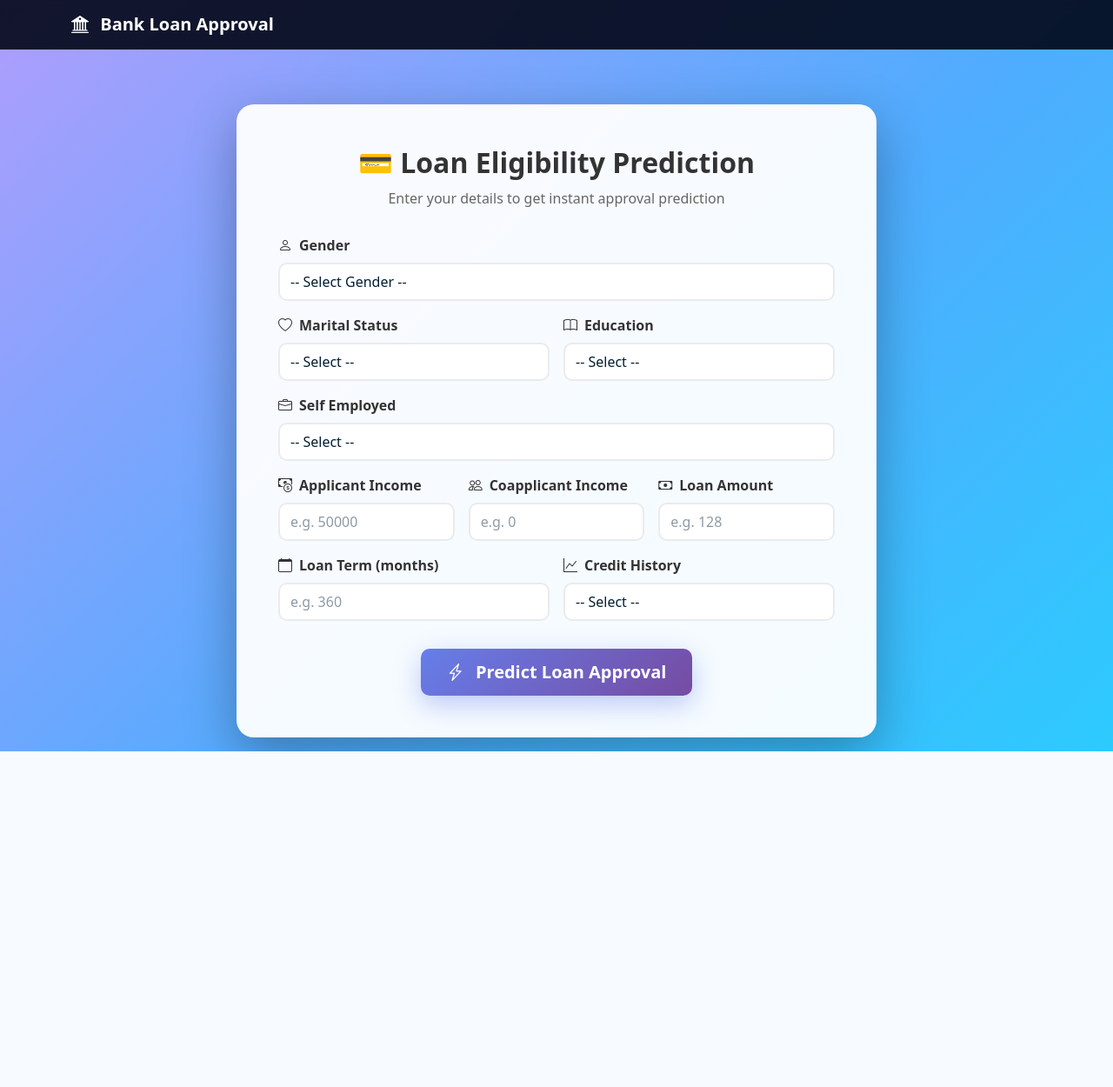
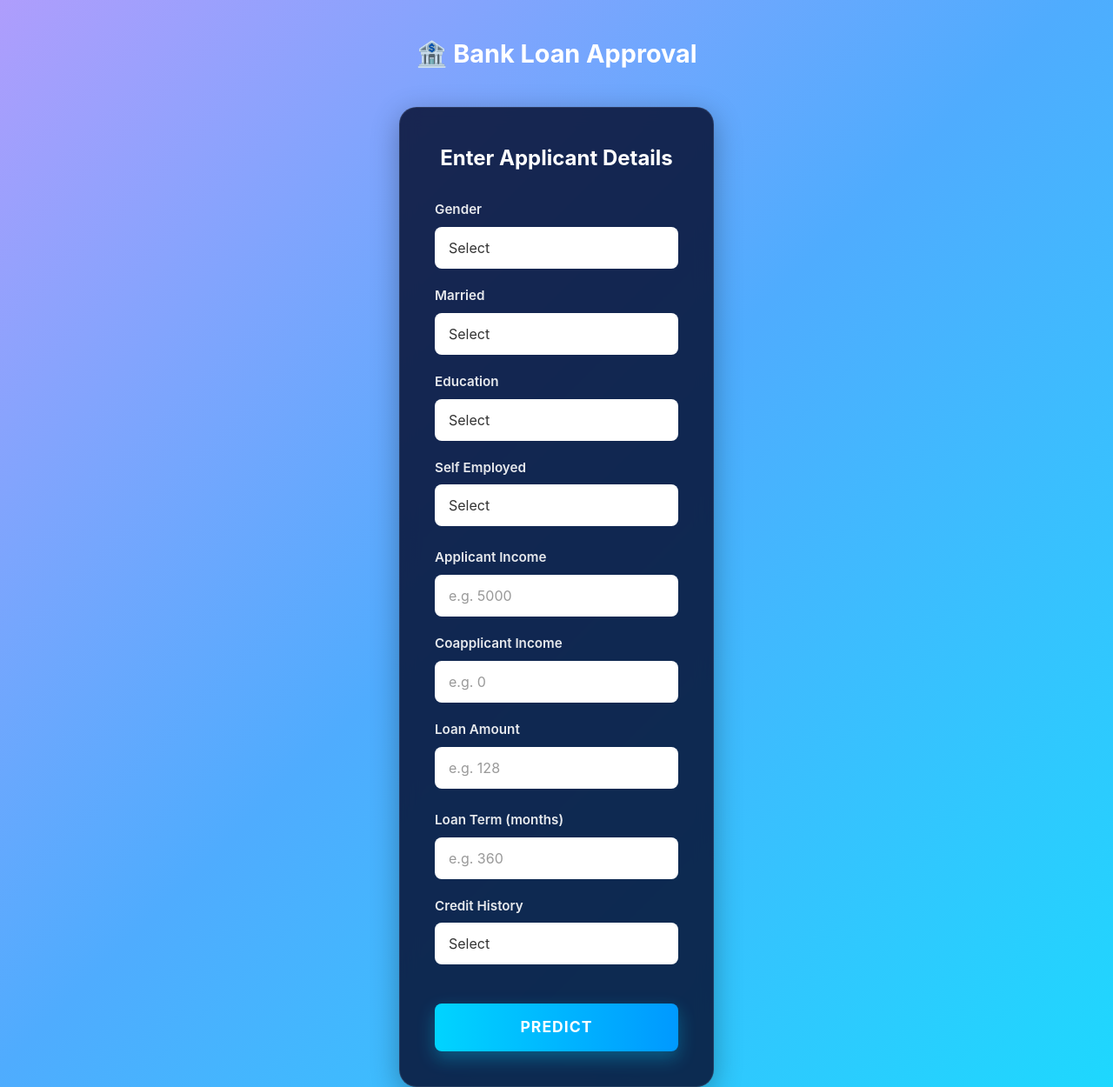
Before and after one commit to suvancodes/loan_approval-_predictor, a Flask app: page /home in a window 1280 px wide. Shown: the whole page at 87% size. Before the commit the page ends 864 px from the top, so only its background shows below. Run offline with Flask 3, Linux system fonts and the light colour scheme.

Commit message:
Update home with dark blue card + colorful gradient

```diff
--- a/templates/home.html
+++ b/templates/home.html
@@ -6,29 +6,28 @@
   <title>Loan Eligibility - Input</title>
 
   <link href="https://cdn.jsdelivr.net/npm/bootstrap@5.3.2/dist/css/bootstrap.min.css" rel="stylesheet">
-  <link href="https://cdn.jsdelivr.net/npm/bootstrap-icons@1.11.3/font/bootstrap-icons.css" rel="stylesheet">
 
   <style>
-    /* Page */
-    :root{
-      --bg-dark-1: #051028;
-      --bg-dark-2: #071033;
-      --card-bg: rgba(255,255,255,0.06);
-      --input-bg: #ffffff;
-      --input-text: #052034;
-      --muted-white: rgba(255,255,255,0.9);
-      --accent: linear-gradient(90deg,#06b6d4,#4f46e5);
+    * {
+      margin: 0;
+      padding: 0;
+      box-sizing: border-box;
     }
-    html,body{height:100%}
-    body{
-      margin:0;
-      min-height:100%;
+
+    html, body {
+      height: 100%;
+      width: 100%;
+    }
+
+    body {
       background: linear-gradient(135deg, #667eea 0%, #764ba2 25%, #f093fb 50%, #4facfe 75%, #00f2fe 100%);
       background-size: 400% 400%;
       animation: gradient 15s ease infinite;
-      color:var(--muted-white);
-      font-family: system-ui, -apple-system, Roboto, Arial, sans-serif;
-      padding-top:72px;
+      min-height: 100vh;
+      font-family: -apple-system, BlinkMacSystemFont, 'Segoe UI', Roboto, sans-serif;
+      display: flex;
+      flex-direction: column;
+      padding: 20px;
     }
 
     @keyframes gradient {
@@ -37,186 +36,225 @@
       100% { background-position: 0% 50%; }
     }
 
-    /* Topbar */
-    .topbar{
-      position:fixed; top:0; left:0; right:0; z-index:1030;
-      background: rgba(2,6,23,0.9);
-      border-bottom: 1px solid rgba(255,255,255,0.04);
-      backdrop-filter: blur(4px);
-    }
-    .navbar-brand{ color:#fff !important; font-weight:700; }
-
-    /* Card */
-    .card{
-      background: rgba(255,255,255,0.95);
-      border: none;
-      border-radius:20px;
-      color: #333;
-      box-shadow: 0 20px 60px rgba(0, 0, 0, 0.3);
+    /* Header/Navbar */
+    .header {
+      text-align: center;
+      color: white;
+      padding: 20px 0;
+      margin-bottom: 20px;
     }
 
-    /* Form labels and helpers */
-    label, .form-label { color: #333 !important; font-weight:600; }
-    .muted { color: rgba(0,0,0,0.7); }
-
-    /* Inputs: strong contrast */
-    .form-control, .form-select {
-      background: var(--input-bg) !important;
-      color: var(--input-text) !important;
-      border: 2px solid rgba(0,0,0,0.08);
-      height:44px;
-      box-shadow: none;
-      border-radius: 10px;
-    }
-    .form-control::placeholder { color: rgba(5,32,52,0.45) !important; }
-
-    /* selects options readably */
-    .form-select option { color: var(--input-text); background: var(--input-bg); }
-
-    /* Focus */
-    .form-control:focus, .form-select:focus {
-      outline: none;
-      border-color: #667eea;
-      box-shadow: 0 0 0 3px rgba(102, 126, 234, 0.1);
+    .header .title {
+      font-size: 1.8rem;
+      font-weight: 700;
+      display: flex;
+      align-items: center;
+      justify-content: center;
+      gap: 10px;
     }
 
-    /* Buttons */
-    .btn-primary {
-      background: linear-gradient(135deg, #667eea 0%, #764ba2 100%);
-      border: none;
-      color: #fff;
-      box-shadow: 0 10px 30px rgba(102, 126, 234, 0.4);
-      font-weight: 600;
-      padding: 12px 30px;
-      border-radius: 10px;
-      transition: all 0.3s;
+    /* Main Card */
+    .card-container {
+      background: rgba(7, 16, 51, 0.85);
+      backdrop-filter: blur(10px);
+      border: 1px solid rgba(255, 255, 255, 0.1);
+      border-radius: 20px;
+      padding: 40px;
+      max-width: 900px;
+      margin: 0 auto;
+      box-shadow: 0 8px 32px rgba(0, 0, 0, 0.3);
     }
 
-    .btn-primary:hover {
-      transform: translateY(-3px);
-      box-shadow: 0 15px 40px rgba(102, 126, 234, 0.6);
+    .card-title {
+      color: white;
+      font-size: 1.5rem;
+      font-weight: 700;
+      margin-bottom: 30px;
+      text-align: center;
     }
 
-    /* Result */
-    .result-badge { font-size:1.05rem; padding:.45rem .9rem; border-radius:10px; display:inline-flex; gap:.5rem; align-items:center; }
-    .approved { background: linear-gradient(90deg,#16a34a,#4ade80); color:#04220b; }
-    .rejected { background: linear-gradient(90deg,#dc2626,#f97316); color:#3a0b00; }
-
-    /* Progress bars */
-    .prob-bar { height:16px; border-radius:8px; }
-    .approve-bar { background: linear-gradient(90deg,#10b981,#34d399); }
-    .reject-bar { background: linear-gradient(90deg,#ef4444,#fb923c); }
-    .progress { background: rgba(255,255,255,0.18); }
-
-    /* Mobile padding */
-    @media (max-width:767px){ .container{padding-left:12px; padding-right:12px;} }
-
-    .form-title {
-      color: #333;
-      font-weight: 800;
-      margin-bottom: 10px;
+    /* Form Grid */
+    .form-grid {
+      display: grid;
+      grid-template-columns: repeat(auto-fit, minmax(200px, 1fr));
+      gap: 20px;
+      margin-bottom: 25px;
     }
 
-    .form-subtitle {
-      color: #666;
-      margin-bottom: 30px;
+    .form-group {
+      display: flex;
+      flex-direction: column;
+    }
+
+    .form-group label {
+      color: rgba(255, 255, 255, 0.9);
+      font-weight: 600;
+      margin-bottom: 8px;
+      font-size: 0.95rem;
+    }
+
+    .form-input, .form-select {
+      background: white;
+      color: #333;
+      border: none;
+      border-radius: 8px;
+      padding: 12px 16px;
+      font-size: 1rem;
+      font-family: inherit;
+      transition: all 0.3s;
+      outline: none;
+    }
+
+    .form-input::placeholder {
+      color: #999;
+    }
+
+    .form-input:focus, .form-select:focus {
+      box-shadow: 0 0 0 3px rgba(102, 126, 234, 0.2);
+      transform: translateY(-2px);
+    }
+
+    .form-select {
+      cursor: pointer;
+    }
+
+    .form-select option {
+      color: #333;
+      background: white;
+    }
+
+    /* Button */
+    .predict-btn {
+      width: 100%;
+      padding: 14px 30px;
+      background: linear-gradient(90deg, #00d4ff, #0099ff);
+      color: white;
+      border: none;
+      border-radius: 8px;
+      font-size: 1.1rem;
+      font-weight: 700;
+      cursor: pointer;
+      transition: all 0.3s;
+      margin-top: 20px;
+      text-transform: uppercase;
+      letter-spacing: 1px;
+      box-shadow: 0 8px 20px rgba(0, 212, 255, 0.3);
+    }
+
+    .predict-btn:hover {
+      transform: translateY(-3px);
+      box-shadow: 0 12px 30px rgba(0, 212, 255, 0.5);
+    }
+
+    .predict-btn:active {
+      transform: translateY(-1px);
+    }
+
+    /* Responsive */
+    @media (max-width: 768px) {
+      .card-container {
+        padding: 25px;
+      }
+
+      .form-grid {
+        grid-template-columns: 1fr;
+      }
+
+      .card-title {
+        font-size: 1.3rem;
+      }
+
+      .header .title {
+        font-size: 1.5rem;
+      }
     }
   </style>
 </head>
 
 <body>
-  <nav class="navbar topbar">
-    <div class="container">
-      <a class="navbar-brand" href="/"><i class="bi bi-bank2 me-2"></i> Bank Loan Approval</a>
+  <div class="header">
+    <div class="title">🏦 Bank Loan Approval</div>
   </div>
-  </nav>
 
-  <main class="container my-5">
-    <div class="row justify-content-center">
-      <div class="col-lg-8">
-        <div class="card p-5 mb-3">
-          <h2 class="form-title text-center">💳 Loan Eligibility Prediction</h2>
-          <p class="form-subtitle text-center">Enter your details to get instant approval prediction</p>
+  <div class="card-container">
+    <div class="card-title">Enter Applicant Details</div>
 
-          <form method="post" action="/predict" class="row g-3" id="predictForm">
+    <form method="POST" action="/predict">
 
-            <div class="col-12">
-              <label class="form-label"><i class="bi bi-person me-2"></i>Gender</label>
-              <select name="Gender" class="form-select" required>
-                <option value="">-- Select Gender --</option>
+      <div class="form-grid">
+        <div class="form-group">
+          <label for="Gender">Gender</label>
+          <select name="Gender" id="Gender" class="form-select" required>
+            <option value="">Select</option>
             <option value="Male">Male</option>
             <option value="Female">Female</option>
           </select>
         </div>
 
-            <div class="col-md-6">
-              <label class="form-label"><i class="bi bi-heart me-2"></i>Marital Status</label>
-              <select name="Married" class="form-select" required>
-                <option value="">-- Select --</option>
-                <option value="Yes">Married</option>
-                <option value="No">Single</option>
+        <div class="form-group">
+          <label for="Married">Married</label>
+          <select name="Married" id="Married" class="form-select" required>
+            <option value="">Select</option>
+            <option value="Yes">Yes</option>
+            <option value="No">No</option>
           </select>
         </div>
 
-            <div class="col-md-6">
-              <label class="form-label"><i class="bi bi-book me-2"></i>Education</label>
-              <select name="Education" class="form-select" required>
-                <option value="">-- Select --</option>
+        <div class="form-group">
+          <label for="Education">Education</label>
+          <select name="Education" id="Education" class="form-select" required>
+            <option value="">Select</option>
             <option value="Graduate">Graduate</option>
             <option value="Not Graduate">Not Graduate</option>
           </select>
         </div>
 
-            <div class="col-12">
-              <label class="form-label"><i class="bi bi-briefcase me-2"></i>Self Employed</label>
-              <select name="Self_Employed" class="form-select" required>
-                <option value="">-- Select --</option>
+        <div class="form-group">
+          <label for="Self_Employed">Self Employed</label>
+          <select name="Self_Employed" id="Self_Employed" class="form-select" required>
+            <option value="">Select</option>
             <option value="No">No</option>
             <option value="Yes">Yes</option>
           </select>
         </div>
-
-            <div class="col-md-4">
-              <label class="form-label"><i class="bi bi-cash-coin me-2"></i>Applicant Income</label>
-              <input name="ApplicantIncome" type="number" class="form-control" placeholder="e.g. 50000" required>
       </div>
 
-            <div class="col-md-4">
-              <label class="form-label"><i class="bi bi-people me-2"></i>Coapplicant Income</label>
-              <input name="CoapplicantIncome" type="number" class="form-control" placeholder="e.g. 0" required>
+      <div class="form-grid">
+        <div class="form-group">
+          <label for="ApplicantIncome">Applicant Income</label>
+          <input type="number" name="ApplicantIncome" id="ApplicantIncome" class="form-input" placeholder="e.g. 5000" required>
         </div>
 
-            <div class="col-md-4">
-              <label class="form-label"><i class="bi bi-cash me-2"></i>Loan Amount</label>
-              <input name="LoanAmount" type="number" class="form-control" placeholder="e.g. 128" required>
+        <div class="form-group">
+          <label for="CoapplicantIncome">Coapplicant Income</label>
+          <input type="number" name="CoapplicantIncome" id="CoapplicantIncome" class="form-input" placeholder="e.g. 0" required>
         </div>
 
-            <div class="col-md-6">
-              <label class="form-label"><i class="bi bi-calendar me-2"></i>Loan Term (months)</label>
-              <input name="Loan_Amount_Term" type="number" class="form-control" placeholder="e.g. 360" required>
+        <div class="form-group">
+          <label for="LoanAmount">Loan Amount</label>
+          <input type="number" name="LoanAmount" id="LoanAmount" class="form-input" placeholder="e.g. 128" required>
+        </div>
       </div>
 
-            <div class="col-md-6">
-              <label class="form-label"><i class="bi bi-graph-up me-2"></i>Credit History</label>
-              <select name="Credit_History" class="form-select" required>
-                <option value="">-- Select --</option>
-                <option value="1">Good (1)</option>
-                <option value="0">Bad/No History (0)</option>
+      <div class="form-grid">
+        <div class="form-group">
+          <label for="Loan_Amount_Term">Loan Term (months)</label>
+          <input type="number" name="Loan_Amount_Term" id="Loan_Amount_Term" class="form-input" placeholder="e.g. 360" required>
+        </div>
+
+        <div class="form-group">
+          <label for="Credit_History">Credit History</label>
+          <select name="Credit_History" id="Credit_History" class="form-select" required>
+            <option value="">Select</option>
+            <option value="1">Good</option>
+            <option value="0">Bad</option>
           </select>
         </div>
+      </div>
 
-            <div class="col-12 text-center pt-3">
-              <button type="submit" class="btn btn-primary btn-lg" id="submitBtn">
-                <i class="bi bi-lightning-charge me-2"></i> Predict Loan Approval
-              </button>
-            </div>
+      <button type="submit" class="predict-btn">Predict</button>
     </form>
   </div>
+</body>
 
-      </div>
-    </div>
-  </main>
-
-  <script src="https://cdn.jsdelivr.net/npm/bootstrap@5.3.2/dist/js/bootstrap.bundle.min.js"></script>
-</body>
 </html>
```
Lines whose indentation alone changed are shown as unchanged.
